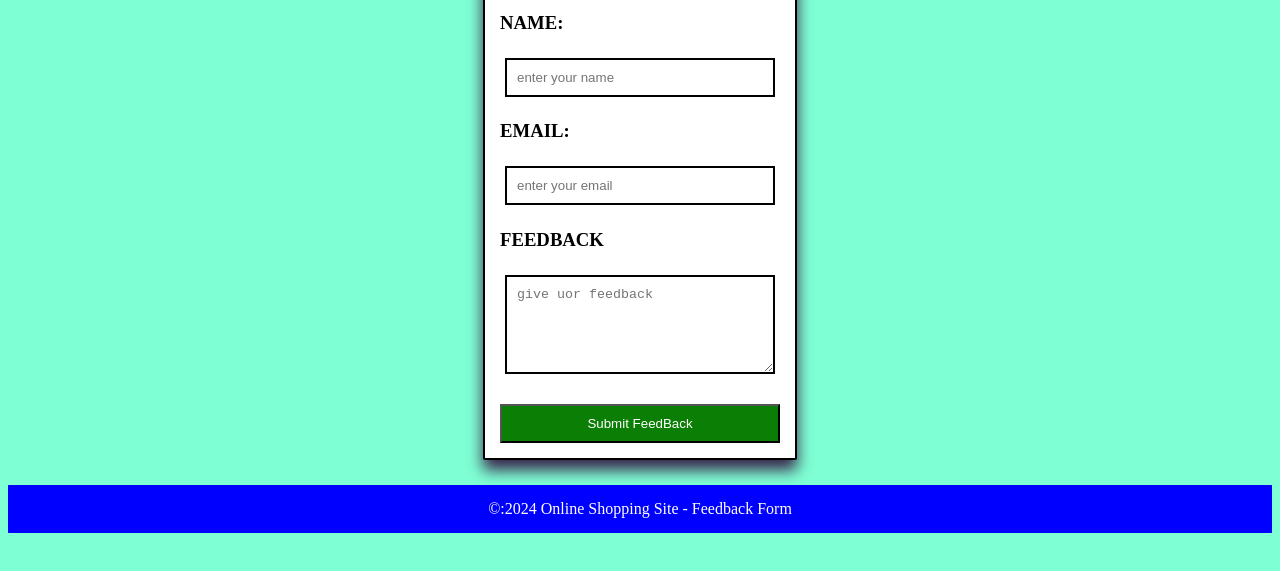
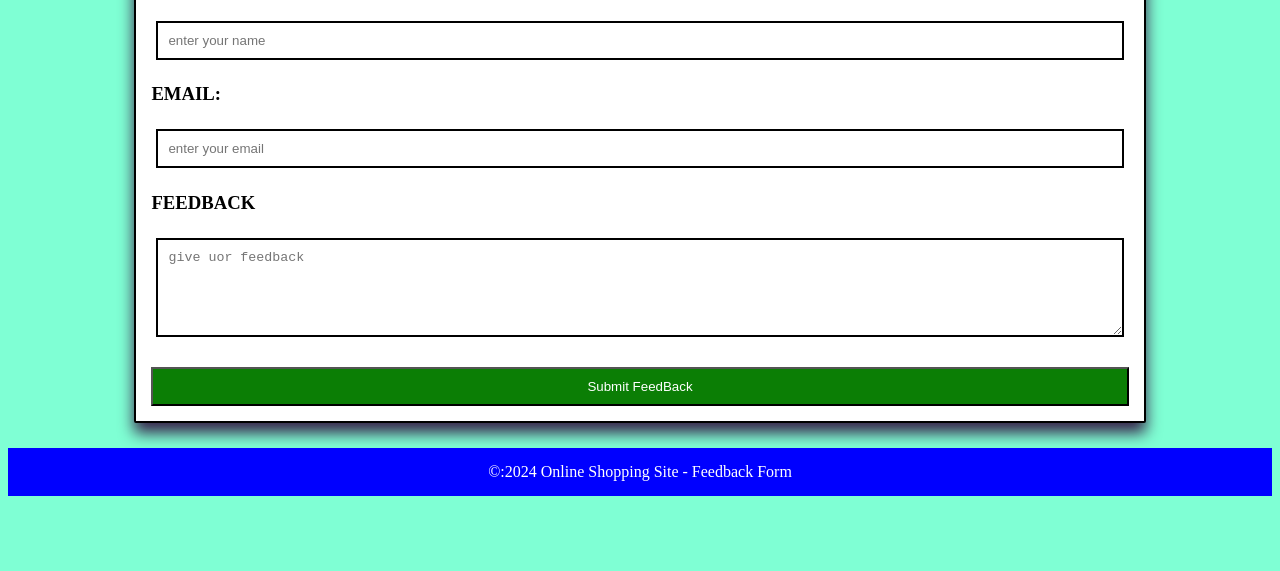
Before and after one commit to karanpawar912313/myfirs, a plain HTML site: page index.html in a window 1280 px wide. Shown: the part 229-800 px from the top of the page. Drawn offline with Linux system fonts and the light colour scheme.

Commit message:
Update index.html
container margin change

```diff
--- a/index.html
+++ b/index.html
@@ -20,7 +20,7 @@
             border: 2px solid black;
             border-radius: 2px;
             box-shadow: 0 10px 15px rgb(56, 36, 75);
-            margin: 475px 475px;
+            margin: 10% 10%;
             margin-top: 25px;
             margin-bottom: 25px;
         }
```
